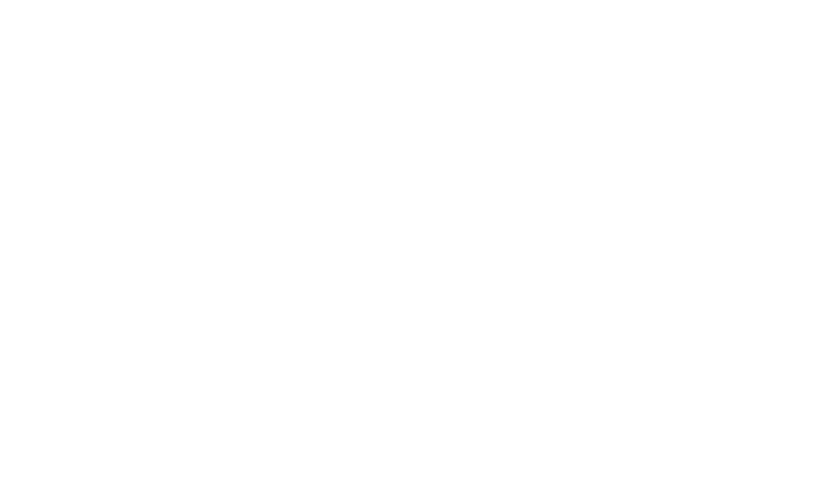
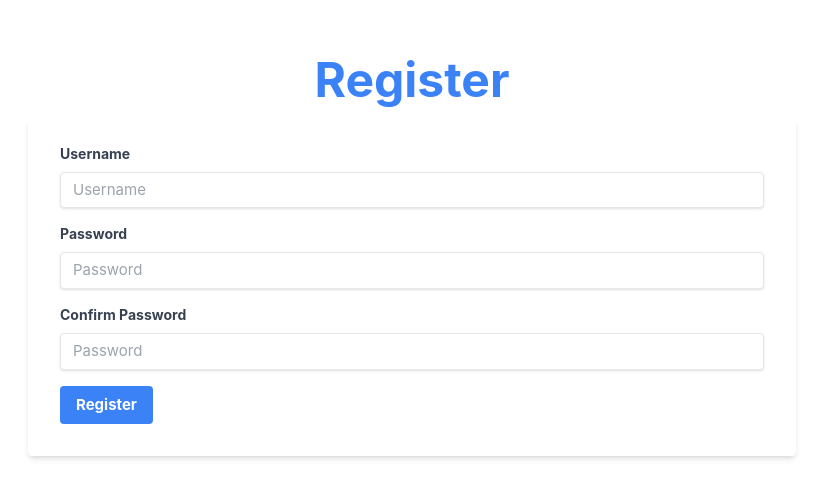
Before and after one commit to SE331-2023-project1/project-02-kwai3tua-frontend, a Vue app: page /register in a window 1280 px wide. Before the commit this address had no page. Shown: the part 136-634 px from the top of the page, without its empty margins (228-1051 px from the left). Built offline with nearby package versions, Linux system fonts and the light colour scheme.

Commit message:
Add Register Page

```diff
--- a/src/router/index.ts
+++ b/src/router/index.ts
@@ -1,5 +1,6 @@
 import { createRouter, createWebHistory } from 'vue-router'
 import LoginView from '../views/LoginView.vue'
+import RegisterView from '../views/RegisterView.vue'
 import StudentDashboardView from '../views/StudentDashboardView.vue'
 
 const router = createRouter({
@@ -11,6 +12,11 @@
       component: LoginView
     },
     {
+      path: '/register',
+      name: 'register',
+      component: RegisterView
+    },
+    {
       path: '/student',
       name: 'studentdashboard',
       component: StudentDashboardView
--- a/src/views/LoginView.vue
+++ b/src/views/LoginView.vue
@@ -1,4 +1,6 @@
 <script setup lang="ts">
+import { RouterLink } from 'vue-router';
+
 </script>
 
 <template>
@@ -23,15 +25,14 @@
             id="password" type="password" placeholder="Password" />
         </div>
         <div class="flex items-center justify-between">
-          <RouterLink
-            to="/student"
-            class="bg-blue-500 hover:bg-blue-700 text-white font-bold py-2 px-4 rounded focus:outline-none focus:shadow-outline"
-          >
+          <RouterLink to="/student"
+            class="bg-blue-500 hover:bg-blue-700 text-white font-bold py-2 px-4 rounded focus:outline-none focus:shadow-outline">
             Sign In
           </RouterLink>
-          <a class="inline-block align-baseline font-bold text-sm text-blue-500 hover:text-blue-800" href="#">
+          <RouterLink to="/register"
+            class="inline-block align-baseline font-bold text-sm text-blue-500 hover:text-blue-800" href="#">
             Student Register
-          </a>
+          </RouterLink>
         </div>
       </div>
     </div>
--- /dev/null
+++ b/src/views/RegisterView.vue
@@ -0,0 +1,46 @@
+<script setup lang="ts">
+</script>
+
+<template>
+    <div class="min-h-screen flex flex-col items-center justify-center bg-white relative">
+        <div class="w-full max-w-screen-md">
+            <h1 class="text-5xl font-bold text-blue-500 mb-4 text-center">Register</h1>
+            <div class="bg-white shadow-md rounded px-8 pt-6 pb-8 mb-4">
+                <div class="mb-4">
+                    <label class="block text-gray-700 text-sm font-bold mb-2" for="username">
+                        Username
+                    </label>
+                    <input
+                        class="shadow appearance-none border rounded w-full py-2 px-3 text-gray-700 leading-tight focus:outline-none focus:shadow-outline"
+                        id="username" type="text" placeholder="Username" />
+                </div>
+
+                <div class="mb-4">
+                    <label class="block text-gray-700 text-sm font-bold mb-2" for="password">
+                        Password
+                    </label>
+                    <input
+                        class="shadow appearance-none border rounded w-full py-2 px-3 text-gray-700 leading-tight focus:outline-none focus:shadow-outline"
+                        id="password" type="password" placeholder="Password" />
+
+                </div>
+                <div class="mb-4">
+                    <label class="block text-gray-700 text-sm font-bold mb-2" for="password">
+                        Confirm Password
+                    </label>
+                    <input
+                        class="shadow appearance-none border rounded w-full py-2 px-3 text-gray-700 leading-tight focus:outline-none focus:shadow-outline"
+                        id="password" type="password" placeholder="Password" />
+
+                </div>
+
+                <div class="flex items-center justify-between">
+                    <RouterLink to="/student"
+                        class="bg-blue-500 hover:bg-blue-700 text-white font-bold py-2 px-4 rounded focus:outline-none focus:shadow-outline">
+                        Register
+                    </RouterLink>
+                </div>
+            </div>
+        </div>
+    </div>
+</template>
```
